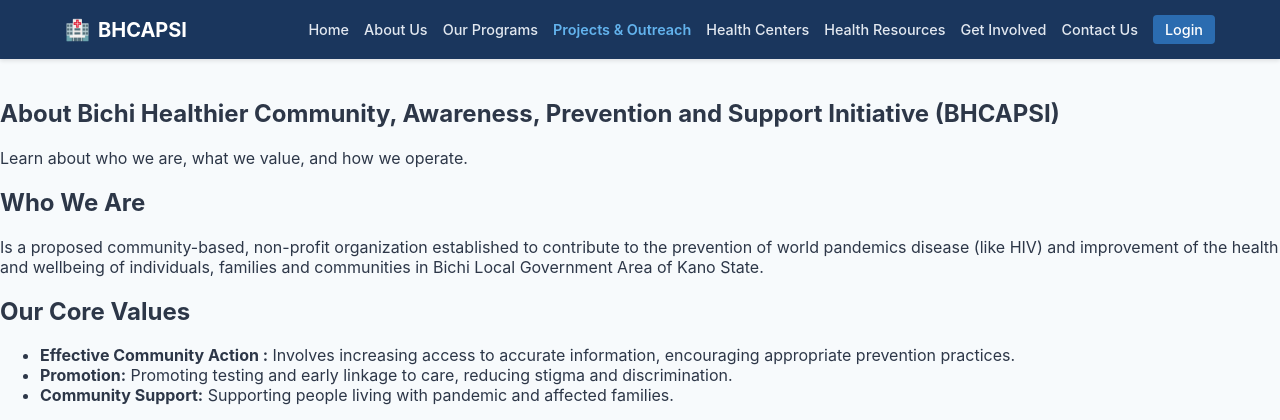
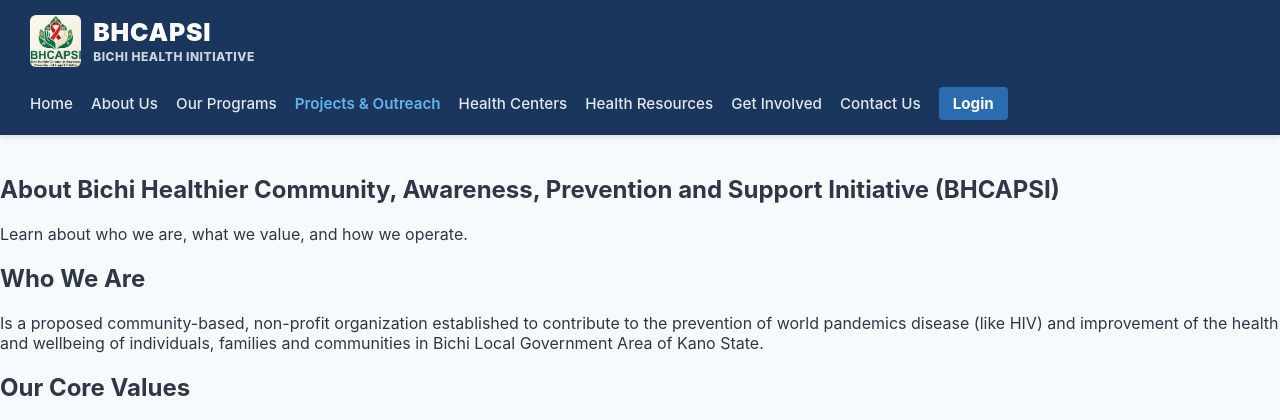
Before and after one commit to ahmadmukhtar6727/Bichi_HCAPSI, a Flask app: page /about in a window 1280 px wide. Shown: the top 420 px of the page. Run offline with Flask 3, Linux system fonts and the light colour scheme.

Commit message:
Shift brand logo and title to far-left corner with enlarged size

```diff
--- a/templates/base.html
+++ b/templates/base.html
@@ -22,48 +22,78 @@
         header {
             background-color: #1a365d;
             color: #ffffff;
-            padding: 15px 20px;
-            box-shadow: 0 2px 4px rgba(0,0,0,0.1);
+            padding: 15px 30px;
+            box-shadow: 0 2px 6px rgba(0,0,0,0.12);
         }
         .header-container {
-            max-width: 1150px;
+            width: 100%;
+            max-width: 1400px;
             margin: 0 auto;
             display: flex;
             justify-content: space-between;
             align-items: center;
             flex-wrap: wrap;
-            gap: 15px;
+            gap: 20px;
         }
+        /* Far-Left Large Brand Logo Section */
         .brand-logo {
-            font-size: 1.25rem;
-            font-weight: bold;
+            font-size: 1.5rem;
+            font-weight: 800;
             color: #ffffff;
             text-decoration: none;
             display: flex;
             align-items: center;
-            gap: 8px;
+            gap: 12px;
+            margin-right: auto; /* Pushes the logo sharply to the far-left corner */
         }
+        .brand-logo img {
+            height: 52px; /* Enlarged size */
+            width: auto;
+            object-fit: contain;
+            border-radius: 6px;
+        }
+        .brand-text-container {
+            display: flex;
+            flex-direction: column;
+            line-height: 1.1;
+        }
+        .brand-title {
+            font-size: 1.55rem;
+            font-weight: 900;
+            letter-spacing: 0.8px;
+            color: #ffffff;
+        }
+        .brand-subtitle {
+            font-size: 0.75rem;
+            color: #cbd5e0;
+            text-transform: uppercase;
+            letter-spacing: 0.5px;
+            margin-top: 3px;
+        }
+
+        /* Navigation Links on the Right */
         nav.nav-links {
             display: flex;
             align-items: center;
-            gap: 15px;
+            gap: 18px;
             flex-wrap: wrap;
         }
         nav.nav-links a {
             color: #e2e8f0;
             text-decoration: none;
-            font-size: 0.9rem;
+            font-size: 0.95rem;
             font-weight: 500;
             transition: color 0.2s;
         }
         nav.nav-links a:hover {
-            color: #3182ce;
+            color: #63b3ed;
         }
+
         .main-content {
             flex: 1;
         }
         .flash-messages {
-            max-width: 1100px;
+            max-width: 1200px;
             margin: 20px auto 0 auto;
             padding: 0 15px;
         }
@@ -95,9 +125,18 @@
     <!-- Header & Main Navigation -->
     <header>
         <div class="header-container">
+
+            <!-- Far-Left Large Brand Logo -->
             <a href="{{ url_for('home') }}" class="brand-logo">
-                🏥 <span>BHCAPSI</span>
+                <img src="{{ url_for('static', filename='logo.png') }}" alt="BHCAPSI Logo" onerror="this.style.display='none'; document.getElementById('logo-fallback').style.display='inline';">
+                <span id="logo-fallback" style="display: none; font-size: 2rem;">🏥</span>
+                <div class="brand-text-container">
+                    <span class="brand-title">BHCAPSI</span>
+                    <span class="brand-subtitle">Bichi Health Initiative</span>
+                </div>
             </a>
+
+            <!-- Right Navigation Links -->
             <nav class="nav-links">
                 <a href="{{ url_for('home') }}">Home</a>
                 <a href="{{ url_for('about') }}">About Us</a>
@@ -114,9 +153,10 @@
                     <a href="{{ url_for('change_password') }}">Change Password</a>
                     <a href="{{ url_for('logout') }}" style="color: #e53e3e;">Logout</a>
                 {% else %}
-                    <a href="{{ url_for('login') }}" style="background: #2b6cb0; padding: 6px 12px; border-radius: 4px; color: #fff;">Login</a>
+                    <a href="{{ url_for('login') }}" style="background: #2b6cb0; padding: 7px 14px; border-radius: 4px; color: #fff; font-weight: bold;">Login</a>
                 {% endif %}
             </nav>
+
         </div>
     </header>
 
```
